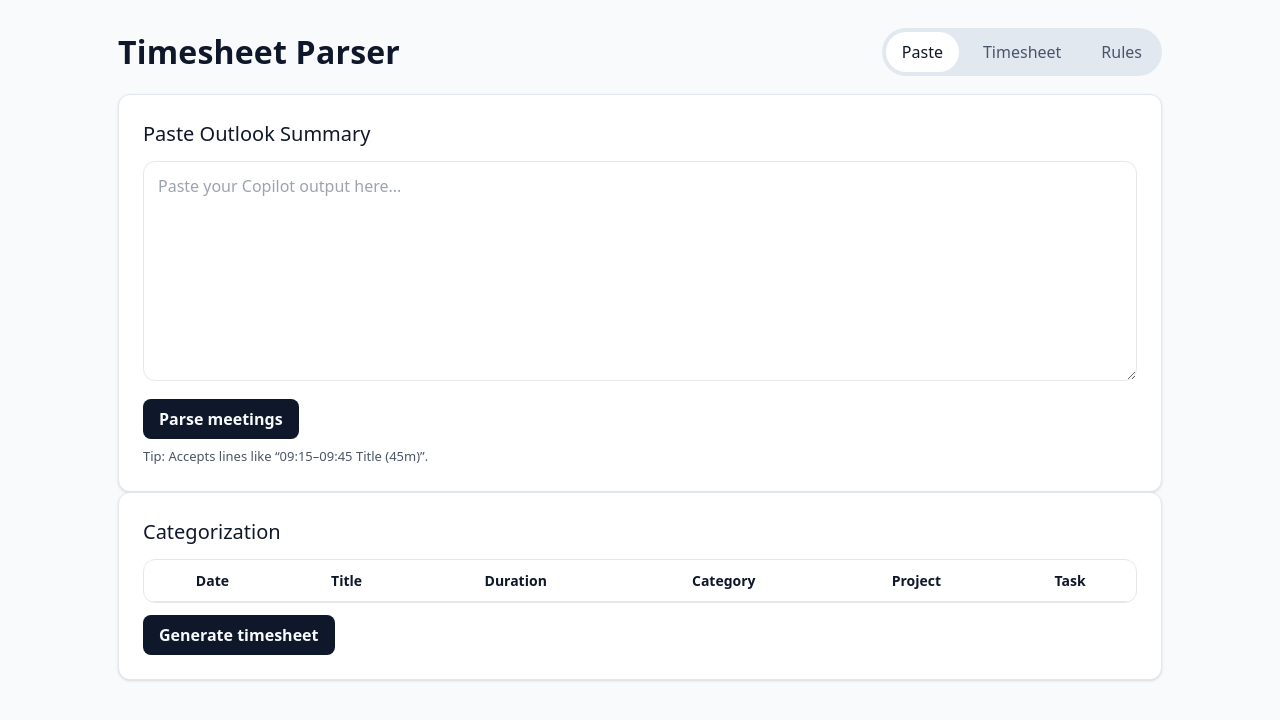
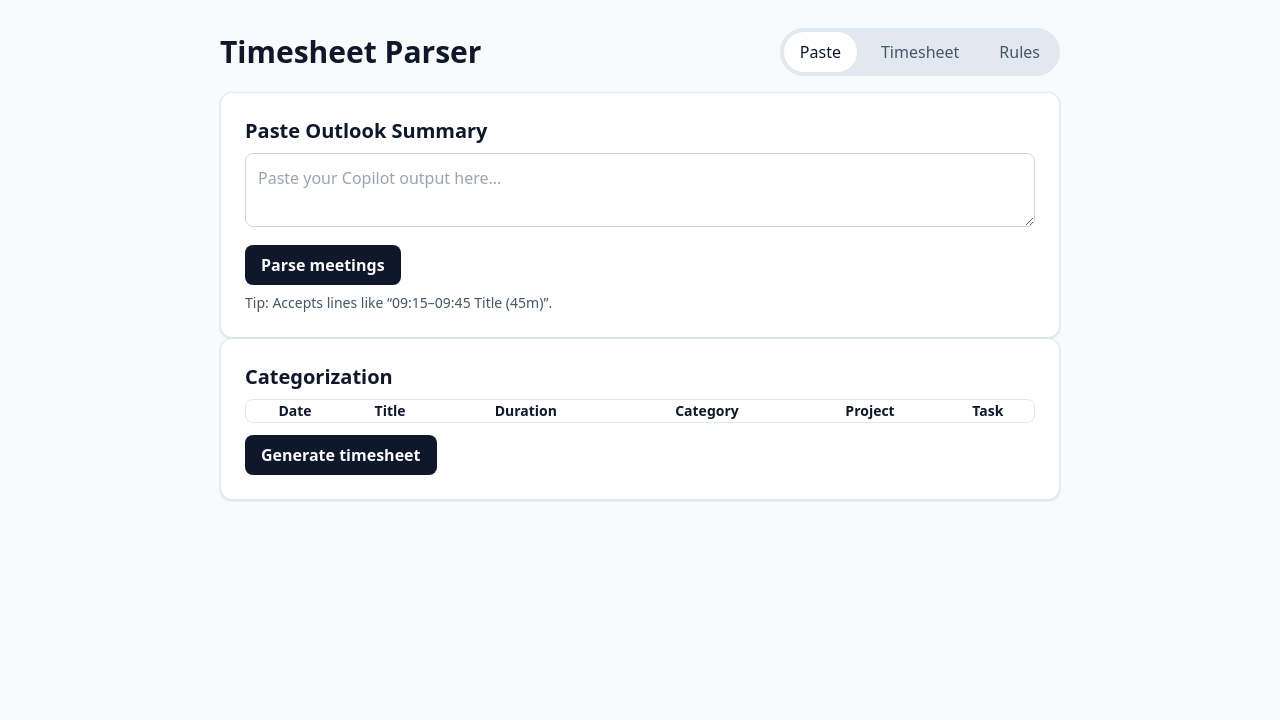
Before and after one commit to Jordy-Dehaes/Timesheetapp, a website built with Vite: page index.html in a window 1280 px wide. Both pictures are taken after a click on the button "Parse meetings". Built offline with nearby package versions, Linux system fonts and the light colour scheme.

Commit message:
refactor: rely on tailwind for styling

```diff
--- a/index.html
+++ b/index.html
@@ -7,9 +7,9 @@
     <script src="https://cdn.tailwindcss.com"></script>
   </head>
   <body class="bg-slate-50 text-slate-900 dark:bg-slate-950 dark:text-slate-100">
-    <div class="container">
-      <header class="header">
-        <div class="title">Timesheet Parser</div>
+    <div class="mx-auto max-w-4xl p-7">
+      <header class="mb-4 flex items-center justify-between">
+        <div class="text-3xl font-bold">Timesheet Parser</div>
         <nav
           class="flex gap-2 rounded-full bg-slate-200 p-1 dark:bg-slate-800"
           role="tablist"
@@ -47,12 +47,13 @@
           id="pasteSection"
           class="rounded-xl border border-slate-200 bg-white p-6 shadow dark:border-slate-800 dark:bg-slate-900"
         >
-          <h2>Paste Outlook Summary</h2>
+          <h2 class="mb-2 text-xl font-semibold">Paste Outlook Summary</h2>
           <textarea
             id="summary"
+            class="w-full rounded-lg border border-slate-300 p-3 text-slate-900 dark:border-slate-700 dark:bg-slate-800 dark:text-slate-100"
             placeholder="Paste your Copilot output here..."
           ></textarea>
-          <div class="actions">
+          <div class="mt-3 flex flex-wrap gap-2">
             <button
               id="parseBtn"
               class="rounded-lg bg-slate-900 px-4 py-2 font-semibold text-slate-50 hover:bg-slate-800 dark:bg-slate-100 dark:text-slate-900 dark:hover:bg-slate-200"
@@ -60,7 +61,7 @@
               Parse meetings
             </button>
           </div>
-          <p class="help">Tip: Accepts lines like “09:15–09:45 Title (45m)”.</p>
+          <p class="mt-2 text-sm text-slate-600 dark:text-slate-400">Tip: Accepts lines like “09:15–09:45 Title (45m)”.</p>
         </section>
 
       <!-- Categorization -->
@@ -68,11 +69,11 @@
           id="categorization"
           class="hidden rounded-xl border border-slate-200 bg-white p-6 shadow dark:border-slate-800 dark:bg-slate-900"
         >
-          <h2>Categorization</h2>
-          <div class="table-wrap">
-            <table id="eventsTable"></table>
+          <h2 class="mb-2 text-xl font-semibold">Categorization</h2>
+          <div class="overflow-auto rounded-lg border border-slate-200 dark:border-slate-800">
+            <table id="eventsTable" class="min-w-full text-sm"></table>
           </div>
-          <div class="actions">
+          <div class="mt-3 flex flex-wrap gap-2">
             <button
               id="generateBtn"
               class="rounded-lg bg-slate-900 px-4 py-2 font-semibold text-slate-50 hover:bg-slate-800 dark:bg-slate-100 dark:text-slate-900 dark:hover:bg-slate-200"
@@ -87,8 +88,8 @@
           id="timesheetSection"
           class="hidden rounded-xl border border-slate-200 bg-white p-6 shadow dark:border-slate-800 dark:bg-slate-900"
         >
-          <h2>Timesheet</h2>
-          <div class="actions">
+          <h2 class="mb-2 text-xl font-semibold">Timesheet</h2>
+          <div class="mt-3 flex flex-wrap gap-2">
             <button
               id="exportCsvBtn"
               class="rounded-lg border border-slate-300 bg-white px-4 py-2 font-semibold hover:bg-slate-100 dark:border-slate-700 dark:bg-slate-800 dark:text-slate-100 dark:hover:bg-slate-700"
@@ -96,7 +97,7 @@
               Export CSV
             </button>
           </div>
-          <div id="timesheet" class="table-wrap"></div>
+          <div id="timesheet" class="overflow-auto rounded-lg border border-slate-200 dark:border-slate-800"></div>
         </section>
 
       <!-- Rules -->
@@ -104,8 +105,8 @@
           id="rulesSection"
           class="hidden rounded-xl border border-slate-200 bg-white p-6 shadow dark:border-slate-800 dark:bg-slate-900"
         >
-          <h2>Rules Management</h2>
-          <div class="actions">
+          <h2 class="mb-2 text-xl font-semibold">Rules Management</h2>
+          <div class="mt-3 flex flex-wrap gap-2">
             <button
               id="addRuleBtn"
               class="rounded-lg bg-slate-900 px-4 py-2 font-semibold text-slate-50 hover:bg-slate-800 dark:bg-slate-100 dark:text-slate-900 dark:hover:bg-slate-200"
@@ -125,12 +126,11 @@
               Export rules
             </button>
           </div>
-          <div class="table-wrap">
-            <table id="rulesTable"></table>
+          <div class="overflow-auto rounded-lg border border-slate-200 dark:border-slate-800">
+            <table id="rulesTable" class="min-w-full text-sm"></table>
           </div>
     </section>
     </div>
     <script type="module" src="./src/main.js"></script>
-    <link rel="stylesheet" href="styles.css" />
     </body>
   </html>
--- a/styles.css
+++ /dev/null
@@ -1,171 +0,0 @@
-:root {
-  --bg: #0b0c0f;
-  --surface: #151821;
-  --muted: #2a2f3a;
-  --text: #e7e9ee;
-  --sub: #b8bfca;
-  --primary: #4f8cff;
-  --border: #202532;
-  --radius: 14px;
-  --pad: 16px;
-}
-@media (prefers-color-scheme: light) {
-  :root {
-    --bg: #f7f8fb;
-    --surface: #ffffff;
-    --muted: #eef1f6;
-    --text: #1a1f2b;
-    --sub: #4b5565;
-    --primary: #2563eb;
-    --border: #e5e7eb;
-  }
-}
-* {
-  box-sizing: border-box;
-}
-html,
-body {
-  height: 100%;
-}
-body {
-  margin: 0;
-  background: var(--bg);
-  color: var(--text);
-  font-family:
-    ui-sans-serif,
-    system-ui,
-    Segoe UI,
-    Roboto,
-    Inter,
-    Arial,
-    sans-serif;
-  line-height: 1.5;
-}
-.container {
-  max-width: 1100px;
-  margin: 0 auto;
-  padding: 28px;
-}
-.header {
-  display: flex;
-  align-items: center;
-  justify-content: space-between;
-  margin-bottom: 18px;
-}
-.title {
-  font-size: 32px;
-  font-weight: 700;
-  letter-spacing: 0.2px;
-}
-.tabs {
-  display: flex;
-  gap: 8px;
-  background: var(--muted);
-  padding: 6px;
-  border-radius: 999px;
-  width: max-content;
-}
-.tab {
-  appearance: none;
-  border: 0;
-  background: transparent;
-  color: var(--sub);
-  padding: 10px 16px;
-  border-radius: 999px;
-  cursor: pointer;
-  font-weight: 600;
-  letter-spacing: 0.2px;
-}
-.tab[aria-selected="true"] {
-  background: var(--surface);
-  color: var(--text);
-  box-shadow: 0 1px 0 var(--border) inset;
-}
-.card {
-  background: var(--surface);
-  border: 1px solid var(--border);
-  border-radius: var(--radius);
-  padding: 22px;
-  box-shadow: 0 8px 24px rgba(0, 0, 0, 0.12);
-}
-h2 {
-  margin: 0 0 12px 0;
-  font-size: 20px;
-}
-textarea,
-input,
-select {
-  width: 100%;
-  background: transparent;
-  color: var(--text);
-  border: 1px solid var(--border);
-  border-radius: 12px;
-  padding: 12px 14px;
-  outline: none;
-}
-textarea {
-  min-height: 220px;
-  resize: vertical;
-}
-textarea:focus,
-input:focus,
-select:focus {
-  border-color: var(--primary);
-  box-shadow: 0 0 0 3px color-mix(in oklab, var(--primary) 30%, transparent);
-}
-.actions {
-  display: flex;
-  gap: 10px;
-  margin-top: 12px;
-  flex-wrap: wrap;
-}
-.btn {
-  border: 1px solid var(--border);
-  background: var(--muted);
-  color: var(--text);
-  padding: 10px 14px;
-  border-radius: 12px;
-  font-weight: 600;
-  cursor: pointer;
-}
-.btn-primary {
-  background: var(--primary);
-  border-color: transparent;
-  color: #fff;
-}
-.btn:hover {
-  filter: brightness(1.06);
-}
-.table-wrap {
-  overflow: auto;
-  border: 1px solid var(--border);
-  border-radius: 12px;
-}
-table {
-  width: 100%;
-  border-collapse: collapse;
-  font-size: 14px;
-}
-th,
-td {
-  padding: 10px 12px;
-  border-bottom: 1px solid var(--border);
-  white-space: nowrap;
-}
-thead th {
-  position: sticky;
-  top: 0;
-  background: var(--surface);
-  z-index: 1;
-}
-tbody tr:nth-child(even) {
-  background: color-mix(in oklab, var(--surface) 92%, var(--muted));
-}
-.help {
-  color: var(--sub);
-  font-size: 13px;
-  margin-top: 8px;
-}
-.hidden {
-  display: none !important;
-}
```
